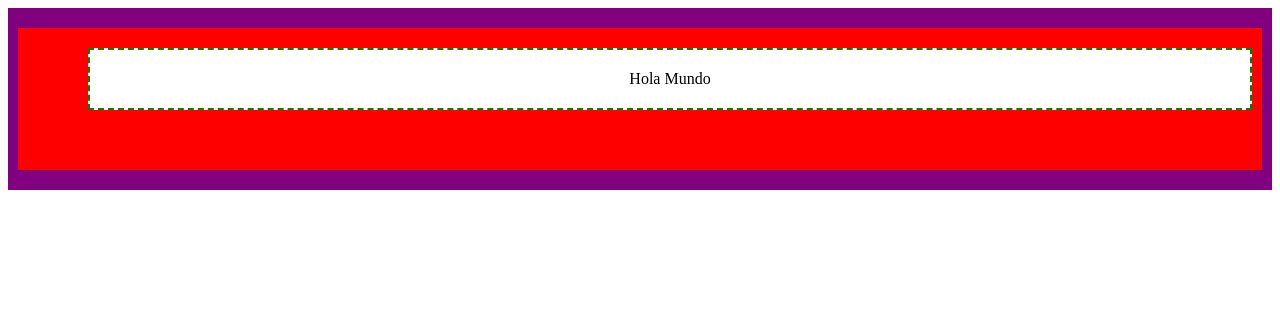
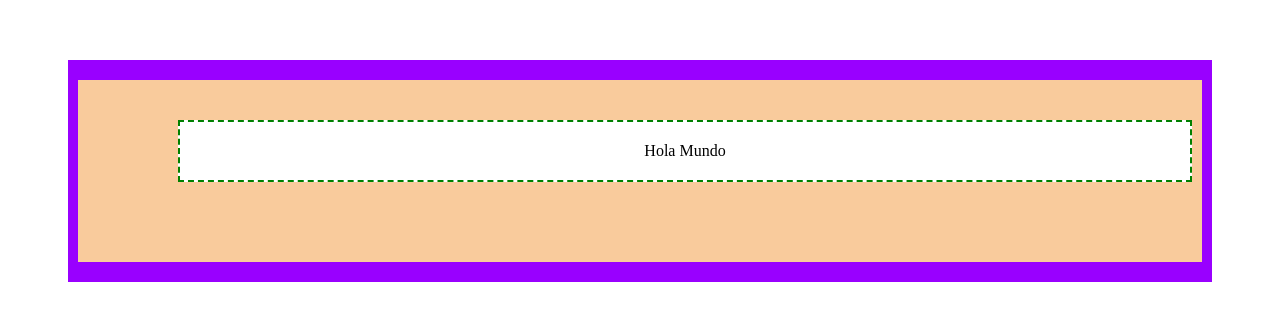
Before and after one commit to CamilaSolis/modelo-caja, a plain HTML site: page index.html in a window 1280 px wide. Drawn offline with Linux system fonts and the light colour scheme.

Commit message:
Cambio de colores y margin de div

```diff
--- a/css/main.css
+++ b/css/main.css
@@ -2,16 +2,17 @@
 Escribir el CSS necesario aqui
 */
 div{
-	border-top:20px purple solid;
-	border-bottom:20px purple solid;
-	border-right: 10px purple solid;
-	border-left: 10px purple solid;
-	background-color: red;
+	margin:60px;
+	border-top:20px #9900ff solid;
+	border-bottom:20px #9900ff solid;
+	border-right: 10px #9900ff solid;
+	border-left: 10px #9900ff solid;
+	background-color: #f9cb9c;
 }
 p {
 	background-color: white;
 	text-align: center;
 	padding: 20px;
-	margin: 20px 10px 60px 70px;
+	margin: 40px 10px 80px 100px;
 	border: 2px green dashed;
 }
```
